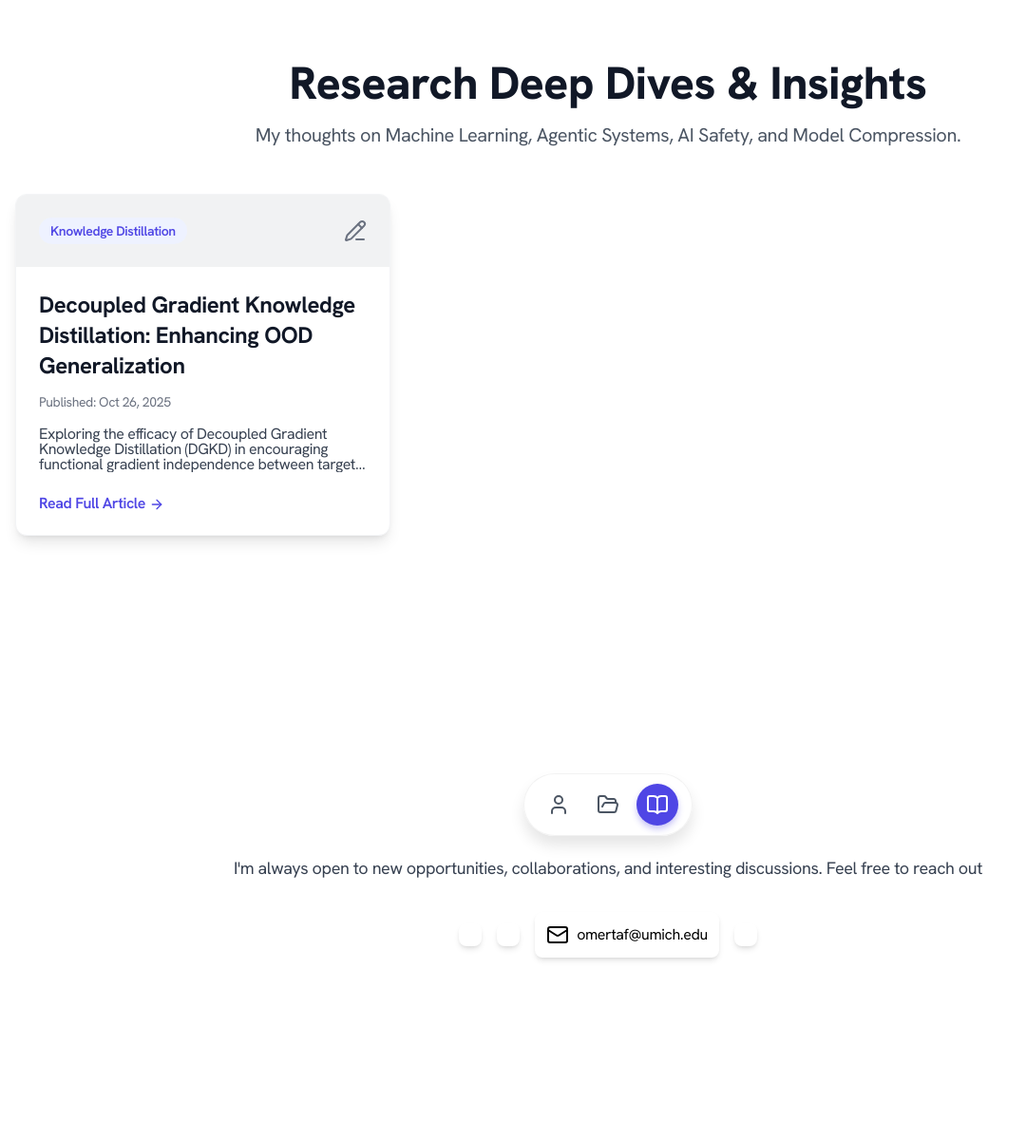
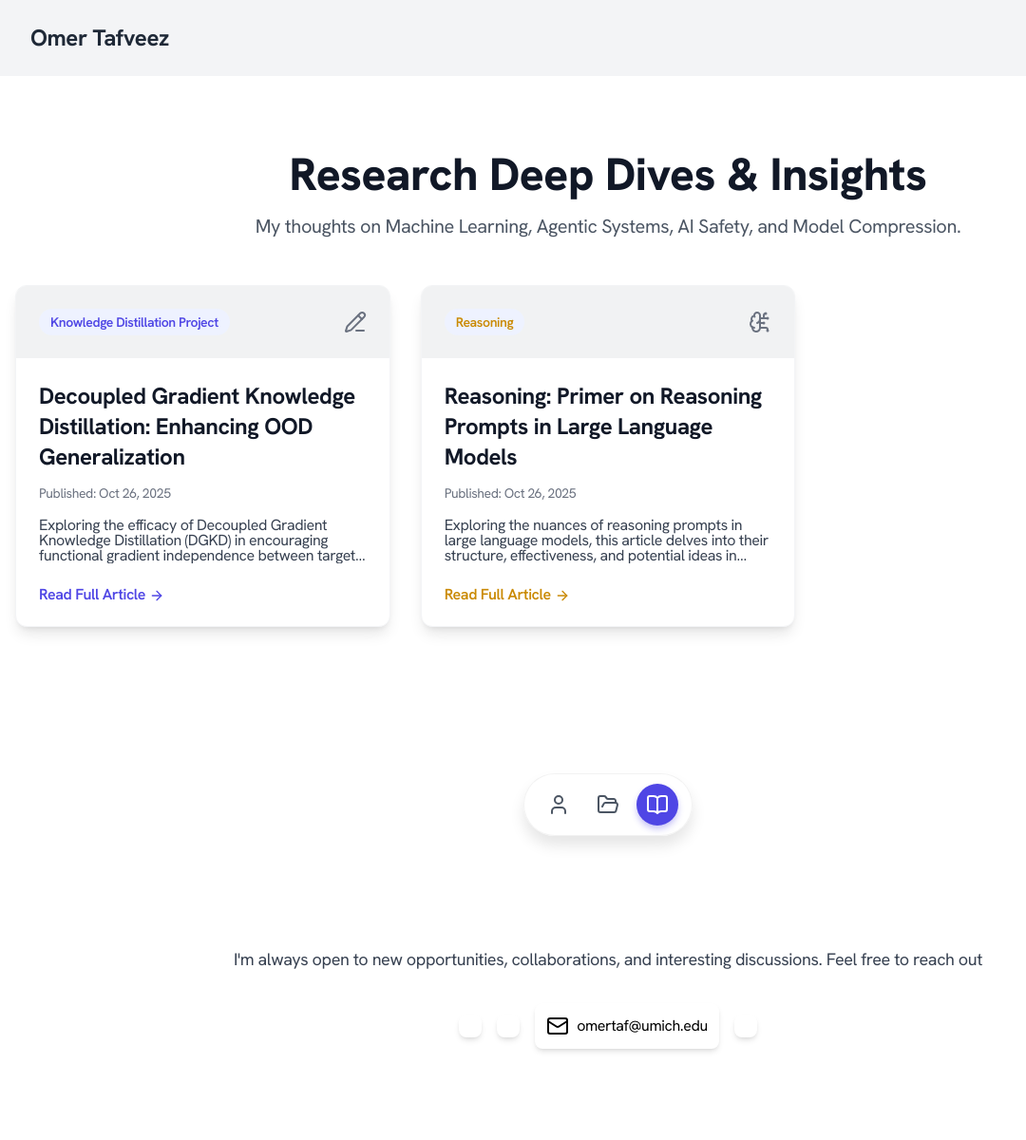
Before and after one commit to omertafveez-2001/omertafveez-2001.github.io, a Jekyll site: the page blogs.html, which Jekyll copies as it is, in a window 1280 px wide. Shown: the whole page at 95% size, without its empty margins (0-1080 px from the left). Built offline with Jekyll 4.4.1, drawn with Linux system fonts in a browser that asks for light colours; nearby versions of some CDN libraries; before the commit the page ends 1104 px from its top, so only the background shows below that.

Commit message:
made some minor edits

```diff
--- a/_layouts/post.html
+++ b/_layouts/post.html
@@ -36,7 +36,7 @@
 
   <div class="scroll-watcher-bar"></div>
 
-
+  <h2 class="text-2xl font-bold text-gray-800 mb-4 pt-6 pb-6 pl-8 custom-heading text-left bg-gray-100">Omer Tafveez</h2>
   <main class="max-w-4xl mx-auto px-6 py-12 text-gray-800">
     <h1 class="text-3xl font-semibold mb-6">{{ page.title }}</h1>
     <article class="prose prose-gray max-w-none">
--- a/blogs.html
+++ b/blogs.html
@@ -39,7 +39,7 @@
         </a>
     </nav>
 
-
+    <h2 class="text-2xl font-bold text-gray-800 mb-4 pt-6 pb-6 pl-8 custom-heading text-left bg-gray-100">Omer Tafveez</h2>
     <!-- Main Blog Content Section -->
     <main class="container mx-auto px-4 py-16 min-h-screen">
         <header class="text-center mb-12">
@@ -59,7 +59,7 @@
                 class="bg-white rounded-xl border border-gray-100 shadow-lg hover:shadow-2xl hover:ring-4 hover:ring-indigo-100 transition-all duration-300 overflow-hidden">
                 <!-- Placeholder Image/Icon Header -->
                 <div class="p-6 bg-[#f1f2f3] flex items-center justify-between">
-                    <span class="text-sm font-semibold text-indigo-600 bg-indigo-50 px-3 py-1 rounded-full">Knowledge Distillation</span>
+                    <span class="text-sm font-semibold text-indigo-600 bg-indigo-50 px-3 py-1 rounded-full">Knowledge Distillation Project</span>
                     <i data-lucide="pencil-line" class="w-6 h-6 text-gray-500"></i>
                 </div>
 
@@ -73,6 +73,30 @@
                     </p>
                     <a href="/blogs/decoupled_gradient_kd/"
                         class="text-indigo-600 font-semibold hover:text-indigo-800 transition-colors duration-200 flex items-center gap-1">
+                        Read Full Article <i data-lucide="arrow-right" class="w-4 h-4 mt-0.5"></i>
+                    </a>
+                </div>
+            </article>
+
+            <!-- Blog Post Card 1: Decoupled Gradient KD -->
+            <article
+                class="bg-white rounded-xl border border-gray-100 shadow-lg hover:shadow-2xl hover:ring-4 hover:ring-indigo-100 transition-all duration-300 overflow-hidden">
+                <!-- Placeholder Image/Icon Header -->
+                <div class="p-6 bg-[#f1f2f3] flex items-center justify-between">
+                    <span class="text-sm font-semibold text-yellow-600 bg-indigo-50 px-3 py-1 rounded-full">Reasoning</span>
+                    <i data-lucide="brain-circuit" class="w-6 h-6 text-gray-500"></i>
+                </div>
+
+                <div class="p-6">
+                    <h2 class="text-2xl font-bold text-gray-900 mb-3 custom-heading">
+                        Reasoning: Primer on Reasoning Prompts in Large Language Models
+                    </h2>
+                    <p class="text-sm text-gray-500 mb-4">Published: Oct 26, 2025</p>
+                    <p class="text-gray-700 mb-6 line-clamp-3">
+                        Exploring the nuances of reasoning prompts in large language models, this article delves into their structure, effectiveness, and potential ideas in reasoning literature.
+                    </p>
+                    <a href="#"
+                        class="text-yellow-600 font-semibold hover:text-yellow-800 transition-colors duration-200 flex items-center gap-1">
                         Read Full Article <i data-lucide="arrow-right" class="w-4 h-4 mt-0.5"></i>
                     </a>
                 </div>
--- a/projects.html
+++ b/projects.html
@@ -38,10 +38,11 @@
         </a>
     </nav>
 
+    <h2 class="text-2xl font-bold text-gray-800 mb-4 pt-6 pb-6 pl-8 custom-heading text-left bg-gray-100">Omer Tafveez</h2>
 
     <!-- Main Content Section: Research & Projects -->
     <main class="min-h-screen">
-        <header class="text-center pt-24 pb-8 bg-gray-50 border-b border-gray-200">
+        <header class="text-center pt-24 bg-gray-50">
             <h1 class="text-6xl font-extrabold text-gray-900 custom-heading mb-4">
                 Deep Dives & Projects
             </h1>
```
Also changed, not shown: index.html (+1 -34 lines).
